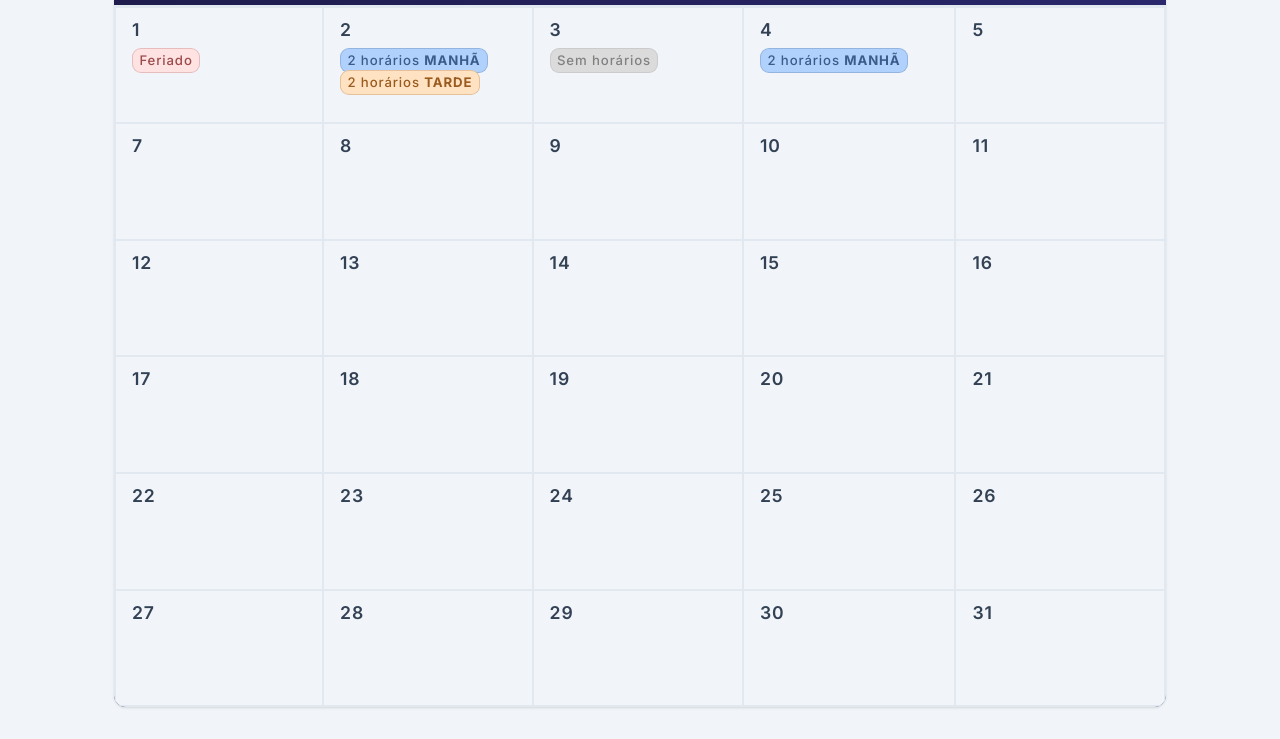
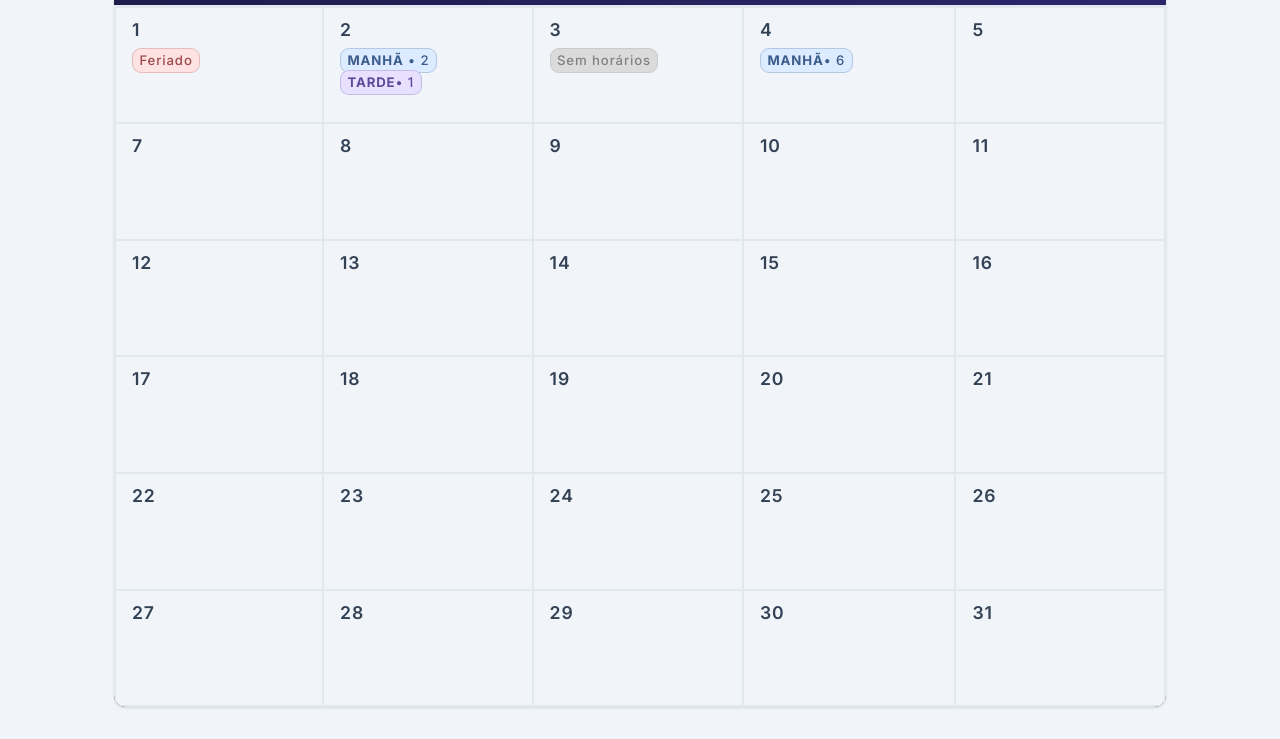
Before and after one commit to Joaopga/barber-agenda, a plain HTML site: page agendamento.html in a window 1280 px wide. Shown: the part 167-906 px from the top of the page. Drawn offline with Linux system fonts and the light colour scheme.

Commit message:
Calendar Updates v3

```diff
--- a/agendamento.html
+++ b/agendamento.html
@@ -48,8 +48,8 @@
                 </th>
                 <th>
                   <span>2</span>
-                  <div class="morning-card">2 horários <b>MANHÃ</b></div>
-                  <div class="aftern-card">2 horários <b>TARDE</b></div>
+                  <div class="morning-card"><b>MANHÃ</b> • 2</div>
+                  <div class="aftern-card"><b>TARDE</b>• 1</div>
                 </th>
                 <th>
                   <span>3</span>
@@ -57,7 +57,7 @@
                 </th>
                 <th>
                   <span>4</span>
-                  <div class="morning-card">2 horários <b>MANHÃ</b></div>
+                  <div class="morning-card"><b>MANHÃ</b>• 6</div>
                 </th>
                 <th>
                   <span>5</span>
--- a/css/calendar.css
+++ b/css/calendar.css
@@ -86,20 +86,20 @@
   border-radius: 9px;
 }
 
+.morning-card {
+  border-color: #3b5b8f3f;
+
+  background-color: #DCEBFF;
+  color: #3b5b8a;
+}
+
 .aftern-card {
-  border-color: #9a5a1f3f;
+  border-color: #5b4b9f3f;
 
   margin-top: 2%;
 
-  background-color: #ffe2c1;
-  color: #9a5b1f;
-}
-
-.morning-card {
-  border-color: #3b5b8f3f;
-
-  background-color: #b0d1fc;
-  color: #3b5b8a;
+  background-color: #E7E1FF;
+  color: #5B4B9A;
 }
 
 .ocup-card {
```
